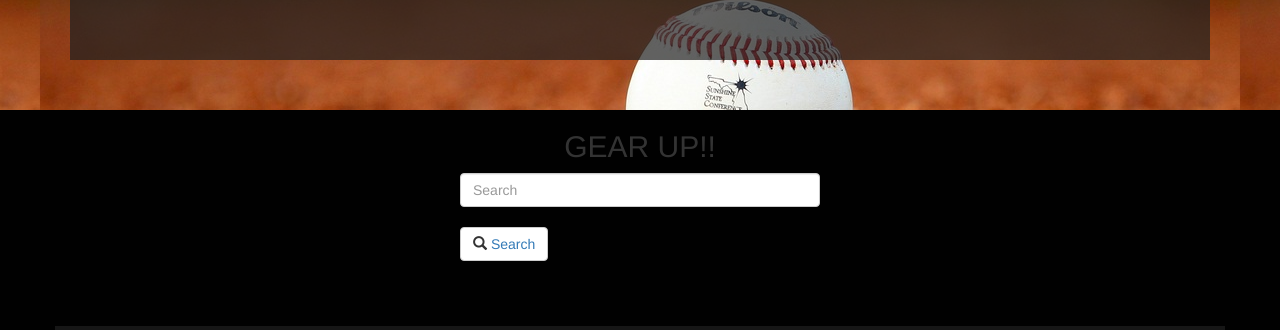
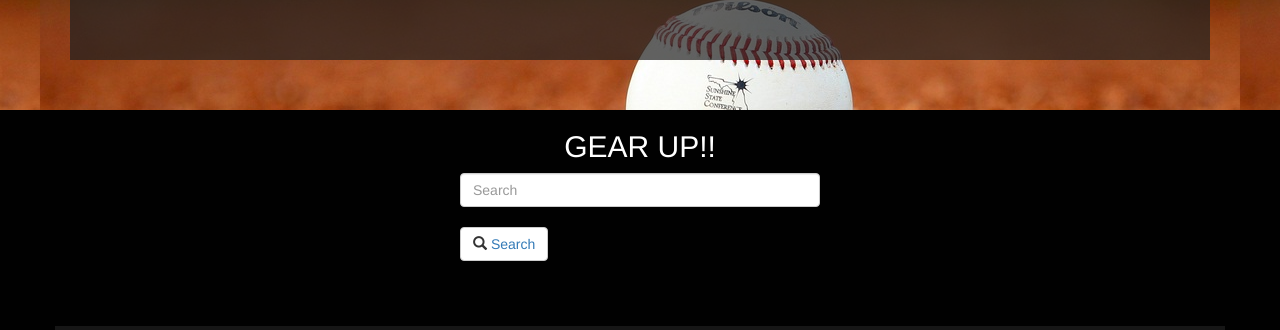
Before and after one commit to MaikeFillmer/ClutchSports, a PHP site: page / in a window 1280 px wide. Shown: the part 3190-3520 px from the top of the page. Run offline with PHP 8.4, Linux system fonts and the light colour scheme; some libraries are stand-ins or nearby versions.

Commit message:
css changes to merchendise

```diff
--- a/assets/css/style.css
+++ b/assets/css/style.css
@@ -98,17 +98,28 @@ h3 {
 }
 
 #merchandise {
-	color: white;
+
+color: white;
 	background: rgba(32,32,32, 0.7);
  	margin-top: 25px;
  	margin-top: 50px;
  	height: 1150px;
  	overflow: auto;
+
+
 }
 
 #merchandiseDiv {
 	margin: auto;
 	margin-bottom: 10px;
+	margin-top: 10px;
+
+
+}
+
+#gearTitle {
+
+	color: white;
 }
 
 .newsPics {
```
